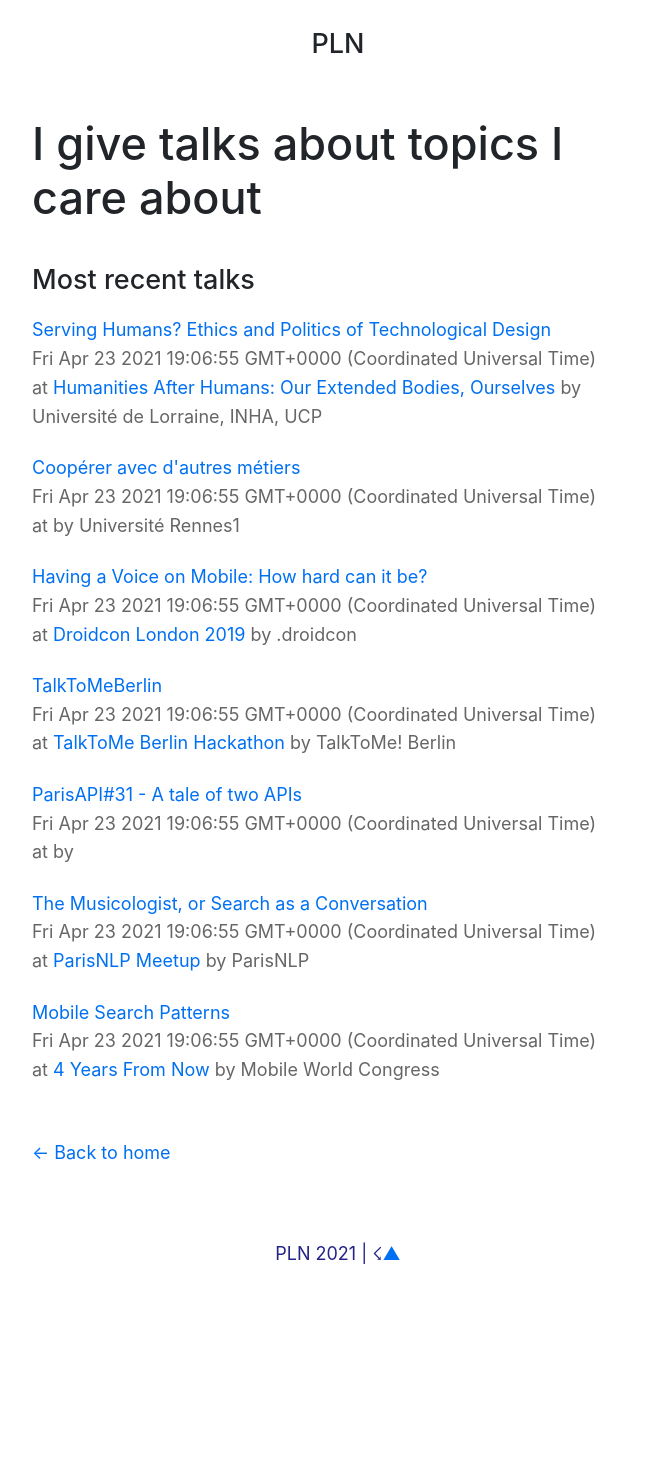
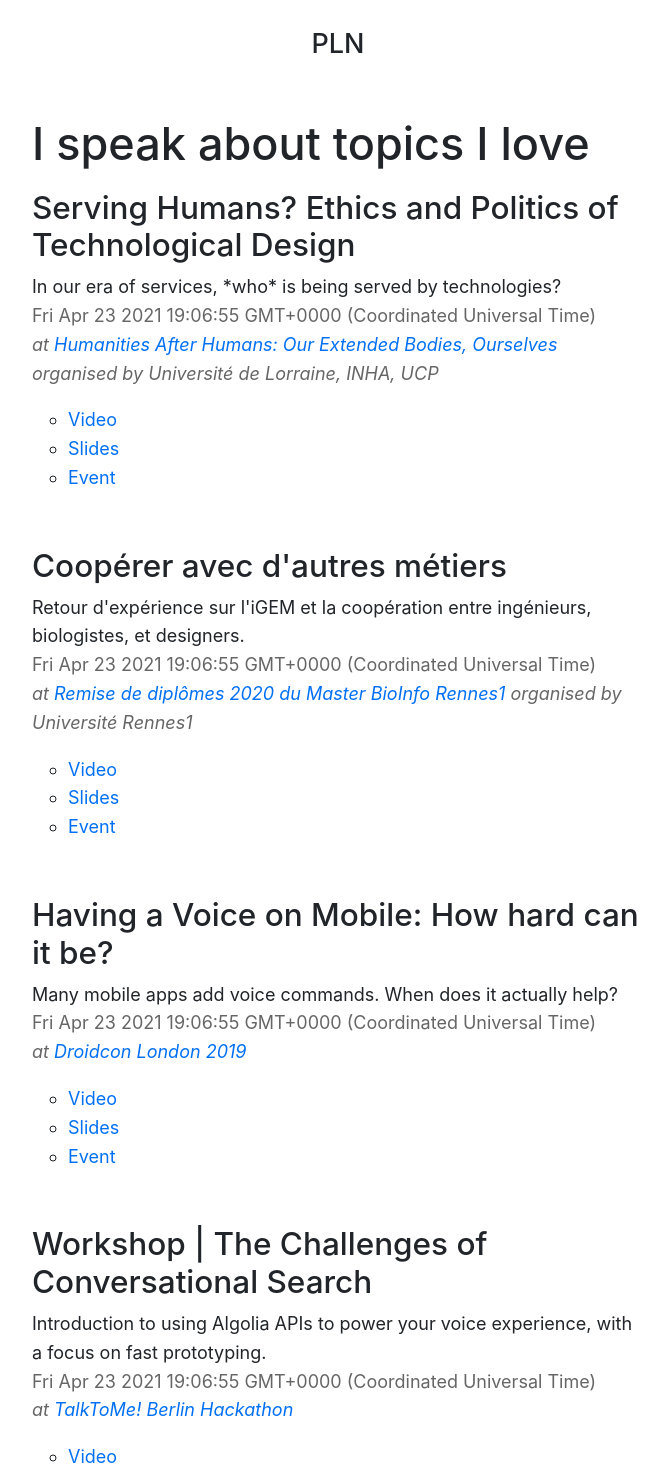
Before and after one commit to PLNech/www, a Next.js app in the folder next/: page /talks in a window 1280 px wide. Shown: the part 164-1630 px from the top of the page, without its empty margins (302-970 px from the left). Before the commit the page ends 1541 px from the top, so only its background shows below. Built offline with nearby package versions, Linux system fonts and the light colour scheme.

Commit message:
feat: Talks v2

```diff
--- a/next/content/talks/cooperer.md
+++ b/next/content/talks/cooperer.md
@@ -1,7 +1,9 @@
 ---
 title: Coopérer avec d'autres métiers
+description: "Retour d'expérience sur l'iGEM et la coopération entre ingénieurs, biologistes, et designers."
 date: "2020-04-21"
 org: Université Rennes1
+context: Remise de diplômes 2020 du Master BioInfo Rennes1
 video: https://nech.pl/bigday2020-video
 slides: https://nech.pl/bigday2020
 event: https://bioinfo-fr.net/big-day-2020
--- a/next/content/talks/droidcon19.md
+++ b/next/content/talks/droidcon19.md
@@ -1,8 +1,8 @@
 ---
 title: 'Having a Voice on Mobile: How hard can it be?'
+description: "Many mobile apps add voice commands. When does it actually help?"
 date: '2019-11-02'
 context: Droidcon London 2019
-org: .droidcon
 video: https://nech.pl/droidcon19-video
 slides: https://nech.pl/droidcon19
 event: https://skillsmatter.com/conferences/11785-droidcon-london-2019
--- a/next/content/talks/musicologist.md
+++ b/next/content/talks/musicologist.md
@@ -1,9 +1,9 @@
 ---
 title: The Musicologist, or Search as a Conversation
+description: "How NLP APIs and modern mobile ecosystems let us build search experiences as natural language conversations."
 date: '2017-11-27'
 slides: https://www.slideshare.net/PaulLouisNECH/search-as-a-conversation-paris-nlp-meetup
 video: https://www.youtube.com/watch?v=3eb4KMNcOII
 context: ParisNLP Meetup
 event: https://twitter.com/ParisNLP/status/933416243964628992
-org: ParisNLP
 ---
--- a/next/content/talks/parisapi.md
+++ b/next/content/talks/parisapi.md
@@ -1,6 +1,8 @@
 ---
-title: ParisAPI#31 - A tale of two APIs
+title: A tale of two APIs
+description: "How leveraging two APIs (DialogFlow and Algolia) allows to transform a JSON file describing a couple hundreds songs into an interactive, conversational experience."
 date: '2018-01-23'
+context: ParisAPI#31
 event: https://www.meetup.com/ParisAPI/events/246453990/
 slides: https://drive.google.com/file/d/1-bzpJUjlVRhQJSLjUQJbe3AFg4mS3RoN/view?usp=sharing
 ---
--- a/next/content/talks/serving-humans.md
+++ b/next/content/talks/serving-humans.md
@@ -1,6 +1,6 @@
 ---
 title: Serving Humans? Ethics and Politics of Technological Design
-description: 'In our era of services, *who* is being served?'
+description: 'In our era of services, *who* is being served by technologies?'
 context: 'Humanities After Humans: Our Extended Bodies, Ourselves'
 org: Université de Lorraine, INHA, UCP
 date: '2020-12-11'
--- a/next/content/talks/talktome-berlin.md
+++ b/next/content/talks/talktome-berlin.md
@@ -1,9 +1,9 @@
 ---
-title: TalkToMeBerlin
+title: Workshop | The Challenges of Conversational Search
+description: "Introduction to using Algolia APIs to power your voice experience, with a focus on fast prototyping."
 date: '2018-06-15'
 event: http://talktome.berlin/
-org: TalkToMe! Berlin
-context: TalkToMe Berlin Hackathon
+context: TalkToMe! Berlin Hackathon
 slides: https://docs.google.com/presentation/d/1ofZ17FZsmUyRu5_10-ndpKAQMJ_3m_e0tA5ZXDVFp-k/edit?usp=sharing
 video: https://www.youtube.com/watch?v=_U-K9oaNBhc
 ---
--- a/next/pages/talks.js
+++ b/next/pages/talks.js
@@ -10,13 +10,12 @@ import ReactPlayer from "react-player";
 
 export async function getStaticProps() {
   const talks = getTalksData();
-  const selection = [
-  ];
+  const selection = [];
 
   return {
     props: {
       talks,
-      selection
+      selection,
     },
   };
 }
@@ -30,31 +29,66 @@ export default function Talks({ talks, selection }) {
       </Head>
       <div>
         <section className={utilStyles.headingMd}>
-          <h1>I give talks about topics I care about</h1>
-          <h2></h2>
+          <h1>I speak about topics I love</h1>
           <ul>
             {selection.map(({}) => (
-              <li><h3>Item</h3></li>
+              <li>
+                <h3>Item</h3>
+              </li>
             ))}
           </ul>
         </section>
 
-        <h2 className={utilStyles.headingLg}>Most recent talks</h2>
         <ul className={utilStyles.list}>
           {talks.map(
-            ({ id, date, title, org, context, video, slides, event }) => (
+            ({
+              id,
+              title,
+              description,
+              date,
+              org,
+              context,
+              video,
+              slides,
+              event,
+            }) => (
               <li className={utilStyles.listItem} key={id}>
-                <a href={video || slides}>{title}</a>
-                <br />
+                <h3>{title}</h3>
+                {description && (
+                  <>
+                    <small>{description}</small>
+                    <br />
+                  </>
+                )}
                 <small className={utilStyles.lightText}>
                   <Date dateString={date} />
-                  {event && (
+                  {context && (
                     <p>
                       {" "}
-                      at <a href={event}>{context}</a> by {org}
+                      <i>
+                        at <a href={event}>{context}</a>{" "}
+                        {org && <>organised by {org}</>}
+                      </i>
                     </p>
                   )}
                 </small>{" "}
+                <ul class="links">
+                  {video && (
+                    <li>
+                      <a href={video}>Video</a>
+                    </li>
+                  )}
+                  {slides && (
+                    <li>
+                      <a href={slides}>Slides</a>
+                    </li>
+                  )}
+                  {event && (
+                    <li>
+                      <a href={event}>Event</a>
+                    </li>
+                  )}
+                </ul>
               </li>
             )
           )}
--- a/next/styles/main.css
+++ b/next/styles/main.css
@@ -42,6 +42,10 @@ h4 {
   font-size: 1.2rem;
 }
 
+ul.links {
+  margin-bottom: 3em;
+}
+
 small {
   font-size: 1rem;
 }
```
Also changed, not shown: next/pages/index.js (+8 -11 lines).
